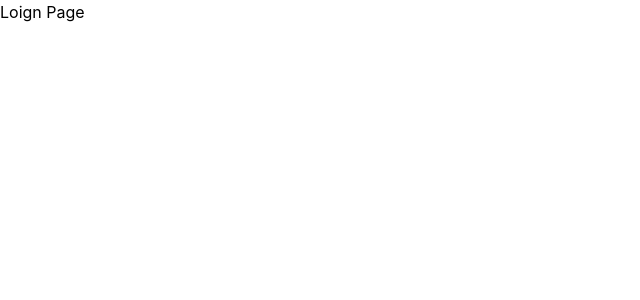
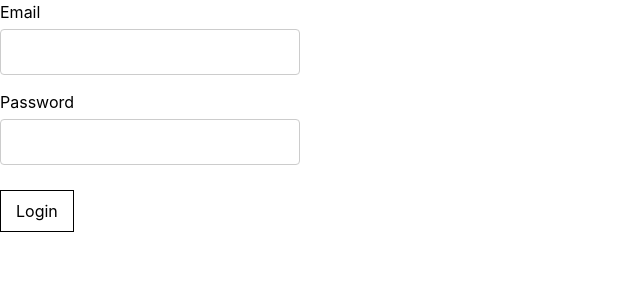
Before and after one commit to Mohamed08Abdeltawab/TrainHub-Frontend, a React (Vite) app: page / in a window 1280 px wide. Shown: the top 300 px of the page, without its empty margins (0-640 px from the left). Built offline with nearby package versions, Linux system fonts and the light colour scheme.

Commit message:
feat: add input fields styling and validation to login page

```diff
--- a/package.json
+++ b/package.json
@@ -12,6 +12,7 @@
   "dependencies": {
     "@base-ui/react": "^1.8.0",
     "@fontsource-variable/inter": "^5.3.0",
+    "@hookform/resolvers": "^5.9.1",
     "@hugeicons/core-free-icons": "^4.3.5",
     "@hugeicons/react": "^1.1.10",
     "@shadcn/react": "^0.3.1",
@@ -26,11 +27,14 @@
     "react": "^19.2.8",
     "react-day-picker": "^10.0.1",
     "react-dom": "^19.2.8",
+    "react-hook-form": "^7.88.0",
     "react-resizable-panels": "^4.13.2",
+    "react-router-dom": "^7.18.4",
     "recharts": "^3.8.0",
     "shadcn": "^4.21.0",
     "tailwindcss": "^4.3.3",
-    "tw-animate-css": "^1.4.0"
+    "tw-animate-css": "^1.4.0",
+    "zod": "^4.6.5"
   },
   "devDependencies": {
     "@babel/core": "^7.29.7",
--- a/src/pages/Login.jsx
+++ b/src/pages/Login.jsx
@@ -1,3 +1,57 @@
-export default function Login(){
-    return <div>Loign Page</div>
+import { useForm } from 'react-hook-form'
+import { zodResolver } from '@hookform/resolvers/zod'
+import { loginSchema } from '../validators/authValidator'
+
+export default function Login() {
+  const {
+    register,
+    handleSubmit,
+    formState: { errors },
+  } = useForm({
+    resolver: zodResolver(loginSchema),
+  })
+
+  const onSubmit = (data) => {
+    console.log('Form Data:', data)
+  }
+
+  return (
+    <form onSubmit={handleSubmit(onSubmit)}>
+      <div>
+        <label>Email</label>
+        <input
+          type="email"
+          {...register('email')}
+          style={{
+            display: 'block',
+            width: '100%',
+            maxWidth: '300px',
+            padding: '10px',
+            margin: '5px 0 15px 0',
+            border: '1px solid #ccc',
+            borderRadius: '4px',
+            backgroundColor: '#fff'
+          }}
+/>        {errors.email && <span style={{color: 'red'}}>{errors.email.message}</span>}
+      </div>
+      <div>
+        <label>Password</label>
+        <input
+          type="email"
+          {...register('password')}
+          style={{
+            display: 'block',
+            width: '100%',
+            maxWidth: '300px',
+            padding: '10px',
+            margin: '5px 0 15px 0',
+            border: '1px solid #ccc',
+            borderRadius: '4px',
+            backgroundColor: '#fff'
+          }}
+/>        {errors.password && <span style={{color: 'red'}}>{errors.password.message}</span>}
+      </div>
+      <button type="submit" style={{marginTop: '10px', padding: '8px 15px', border: '1px solid black' , cursor:'pointer'}}>Login</button>
+    </form>
+  )
 }
--- /dev/null
+++ b/src/validators/authValidator.js
@@ -0,0 +1,6 @@
+import { z } from 'zod'
+
+export const loginSchema = z.object({
+  email: z.string().email({ message: 'Invalid Email!' }),
+  password: z.string().min(6, { message: 'The password must be at least 6 characters long.' }),
+})
```
Also changed, not shown: 1 other file (tests, documents, lock files or other folders).
